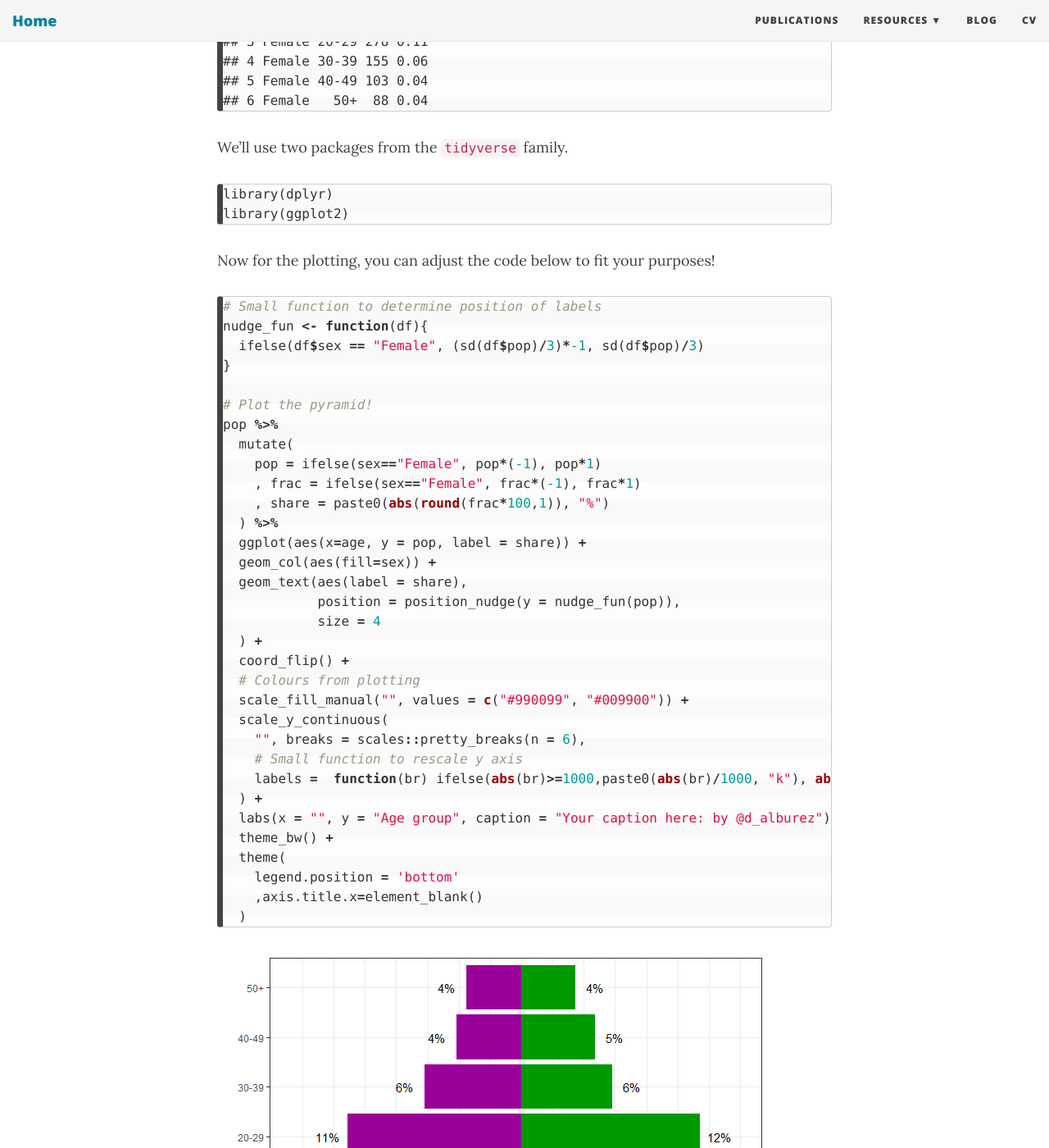
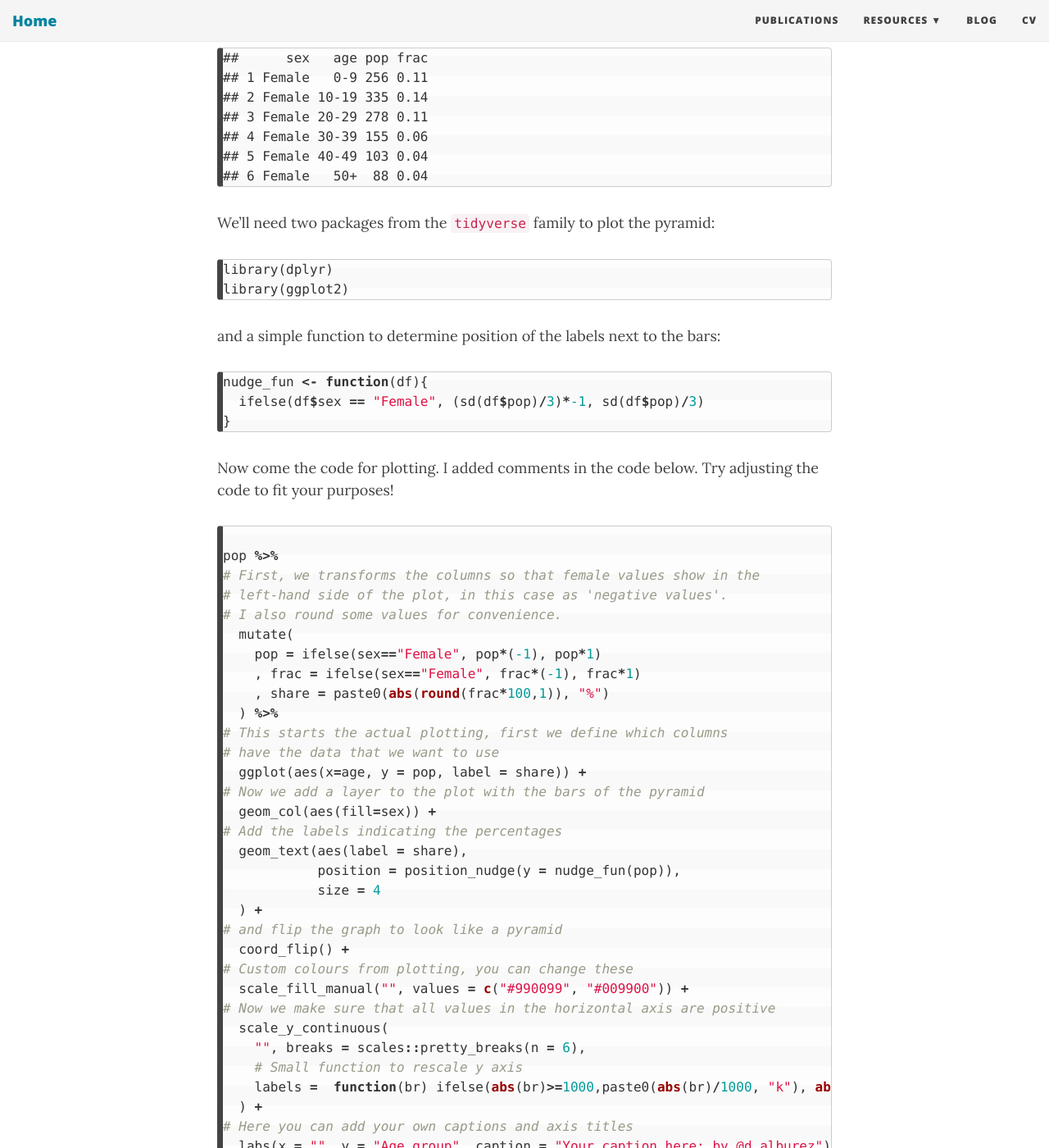
Before and after one commit to alburezg/alburezg.github.io, a Jekyll site: the page built from _posts/2018-03-20-Population-pyramids-in-R-for-beginners.md, in a window 1280 px wide and 1400 px high, scrolled down 805 px. Shown: the whole window at 82% size. Built offline with Jekyll 4.4.1, drawn with Linux system fonts in a browser that asks for light colours; nearby versions of some CDN libraries; some of the changed text lies outside the part shown.

Commit message:
Update 2018-03-20-Population-pyramids-in-R-for-beginners.md

````diff
--- a/_posts/2018-03-20-Population-pyramids-in-R-for-beginners.md
+++ b/_posts/2018-03-20-Population-pyramids-in-R-for-beginners.md
@@ -11,7 +11,7 @@ Following the explosion of data visualisations in the context of the
 COVID-19 pandemic, I thought I’d share some easy and flexible code to
 plot population pyramids in R.
 
-First, we’ll create a bogus population dataset with population totals by
+For this exercise, we’ll create a bogus population dataset with population totals by
 age and sex, including a column to indicate the fraction that each group
 is of the total population.
 
@@ -24,9 +24,14 @@ pop <- data.frame(
   , frac = c(0.11, 0.14, 0.11, 0.06, 0.04, 0.04, 0.11, 0.13, 0.12,
             0.06, 0.05, 0.04)
 )
+```
 
+and explore the data:
+
+``` r
 head(pop)
 ```
+
 
     ##      sex   age pop frac
     ## 1 Female   0-9 256 0.11
@@ -36,43 +41,55 @@ head(pop)
     ## 5 Female 40-49 103 0.04
     ## 6 Female   50+  88 0.04
 
-We’ll use two packages from the `tidyverse` family.
+We’ll need two packages from the `tidyverse` family to plot the pyramid:
 
 ``` r
 library(dplyr)
 library(ggplot2)
 ```
 
-Now for the plotting, you can adjust the code below to fit your
-purposes\!
+and a simple function to determine position of the labels next to the bars:
 
 ``` r
-# Small function to determine position of labels
 nudge_fun <- function(df){
   ifelse(df$sex == "Female", (sd(df$pop)/3)*-1, sd(df$pop)/3)
 }
+```
 
-# Plot the pyramid!
+Now come the code for plotting. I added comments in the code below. Try adjusting the code to fit your purposes\!
+
+``` r
+
 pop %>%
+# First, we transforms the columns so that female values show in the
+# left-hand side of the plot, in this case as 'negative values'.
+# I also round some values for convenience.
   mutate(
     pop = ifelse(sex=="Female", pop*(-1), pop*1)
     , frac = ifelse(sex=="Female", frac*(-1), frac*1)
     , share = paste0(abs(round(frac*100,1)), "%")
   ) %>%
+# This starts the actual plotting, first we define which columns
+# have the data that we want to use
   ggplot(aes(x=age, y = pop, label = share)) +
+# Now we add a layer to the plot with the bars of the pyramid
   geom_col(aes(fill=sex)) +
+# Add the labels indicating the percentages
   geom_text(aes(label = share),
             position = position_nudge(y = nudge_fun(pop)),
             size = 4
   ) +
+# and flip the graph to look like a pyramid
   coord_flip() +
-  # Colours from plotting
+# Custom colours from plotting, you can change these
   scale_fill_manual("", values = c("#990099", "#009900")) +
+# Now we make sure that all values in the horizontal axis are positive
   scale_y_continuous(
     "", breaks = scales::pretty_breaks(n = 6),
     # Small function to rescale y axis
     labels =  function(br) ifelse(abs(br)>=1000,paste0(abs(br)/1000, "k"), abs(br))
   ) +
+# Here you can add your own captions and axis titles
   labs(x = "", y = "Age group", caption = "Your caption here: by @d_alburez") +
   theme_bw() +
   theme(
````
